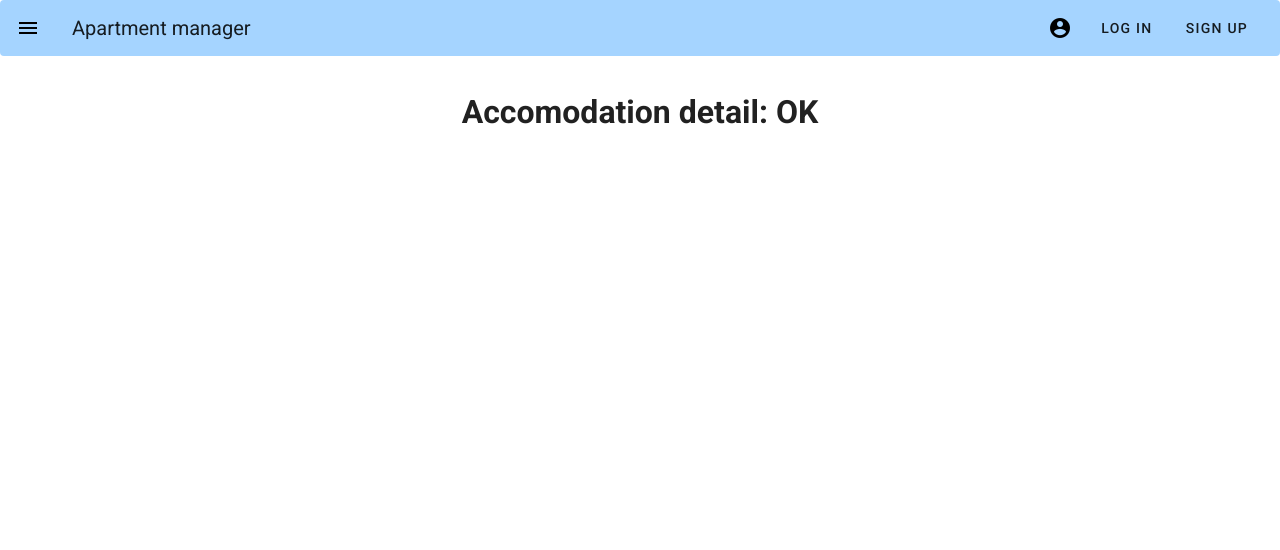
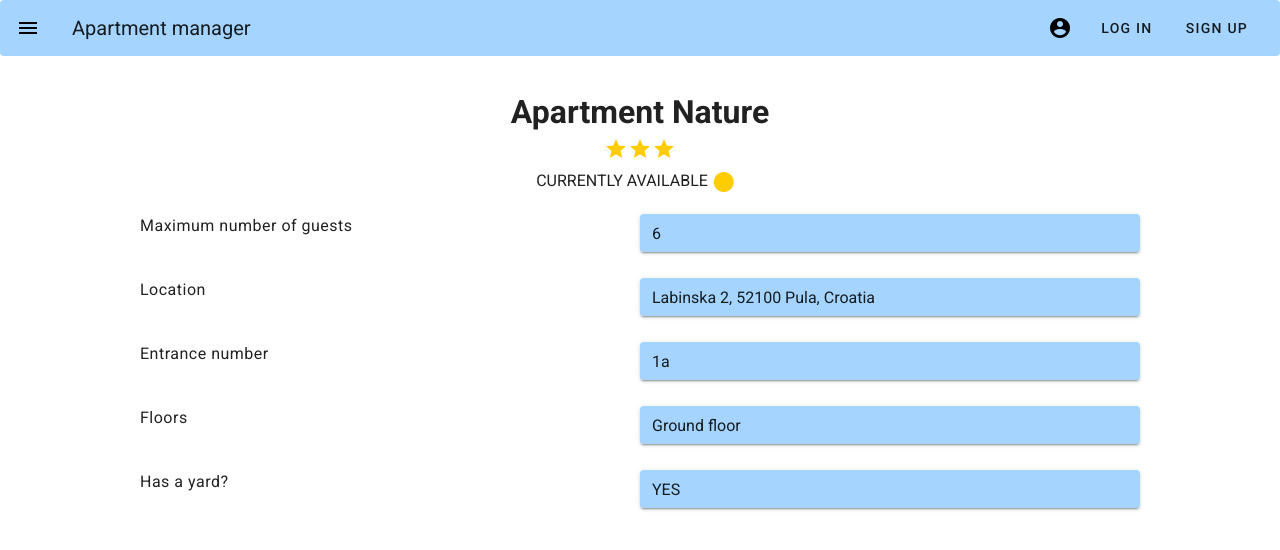
Before and after one commit to b0rke-mborina/apartment-manager-frontend, a Vue app: page /accomodation/111 in a window 1280 px wide. Shown: the top 550 px of the page. Built offline with nearby package versions, Linux system fonts and the light colour scheme.

Commit message:
Fixed data for accomodations, added data to accomodation detail view and created design for it

```diff
--- a/src/components/AccomodationItem.vue
+++ b/src/components/AccomodationItem.vue
@@ -17,10 +17,6 @@
 					</v-icon>
 					<v-icon v-else-if="accomodation.currentState === 'PENDING'"
 							icon color="#6666ff" class="pr-2">
-						mdi-circle
-					</v-icon>
-					<v-icon v-else-if="accomodation.currentState === 'NOT READY'"
-							icon color="#FF6F6F" class="pr-2">
 						mdi-circle
 					</v-icon>
 					{{ accomodation.currentState }}
--- a/src/views/AccomodationDetailView.vue
+++ b/src/views/AccomodationDetailView.vue
@@ -1,27 +1,86 @@
 <template>
 	<v-container absolute fluid class="main-content">
-		<!-- Page title -->
-		<h1 class="mt-5 mb-4 text-center">Accomodation detail: OK</h1>
+		<!-- Page title (name of private accomodation) -->
+		<h1 class="mt-5 text-center">{{ accomodation.name }}</h1>
+		<!-- Stars based on number of stars / category -->
+		<div class="text-center mb-2">
+			<span v-for="i in accomodation.categoryStarNumber" v-bind:key="i" class="mt-5 mb-4 text-center">
+				<v-icon icon color="#FFCC00">mdi-star</v-icon>
+			</span>
+		</div>
+		<!-- Current state of private accomodation -->
+		<div class="text-center mb-5">
+			CURRENTLY {{ accomodation.currentState }}
+			<v-icon v-if="accomodation.currentState === 'AVAILABLE'"
+					icon color="#FFCC00" class="pr-2">
+				mdi-circle
+			</v-icon>
+			<v-icon v-else-if="accomodation.currentState === 'OCCUPIED'"
+					icon color="#55FF66" class="pr-2">
+				mdi-circle
+			</v-icon>
+			<v-icon v-else-if="accomodation.currentState === 'PENDING'"
+					icon color="#6666ff" class="pr-2">
+				mdi-circle
+			</v-icon>
+		</div>
+		<!-- Main information grid -->
+		<div class="details-grid">
+			<!-- Maximum number of guests -->
+			<div class="details-grid-item">
+				<FormLabel text="Maximum number of guests" class="details-label" />
+				<FormTextField :text="String(accomodation.maxGuestNumber)" />
+			</div>
+			<!-- Location info -->
+			<div class="details-grid-item">
+				<FormLabel text="Location" class="details-label" />
+				<FormTextField v-if="accomodation.location"
+									:text="accomodation.location.street
+											+ ' ' + accomodation.location.houseNumber
+											+ ',\n ' + accomodation.location.postalNumber
+											+ ' ' + accomodation.location.city
+											+ ', ' + accomodation.location.country" />
+			</div>
+			<!-- Entrance number info -->
+			<div class="details-grid-item">
+				<FormLabel text="Entrance number" class="details-label" />
+				<FormTextField v-if="accomodation.location" :text="accomodation.location.entranceNumber" />
+			</div>
+			<!-- Floors info -->
+			<div class="details-grid-item">
+				<FormLabel text="Floors" class="details-label" />
+				<FormTextField v-if="accomodation.lowestFloor === 0 && accomodation.numberofFloors === 1"
+									text="Ground floor" />
+				<FormTextField v-else-if="accomodation.lowestFloor !== 0 && accomodation.numberofFloors === 1"
+									:text="accomodation.lowestFloor + '. floor'" />
+				<FormTextField v-else :text="'Floors ' + accomodation.lowestFloor + ' to ' + (accomodation.numberofFloors - 1)" />
+			</div>
+			<!-- Yard info -->
+			<div class="details-grid-item">
+				<FormLabel text="Has a yard?" class="details-label" />
+				<FormTextField v-if="accomodation.hasYard" text="YES" />
+				<FormTextField v-else-if="!accomodation.hasYard" text="NO" />
+			</div>
+		</div>
 		<!-- Empty space at the bottom of page -->
 		<EmptyDiv/>
 	</v-container>
 </template>
 
 <script>
-import AccomodationItem from '@/components/AccomodationItem.vue';
-import AddNewButton from '@/components/ButtonAddNew.vue';
+import FormLabel from '@/components/FormLabel.vue';
+import FormTextField from '@/components/FormTextField.vue';
 import EmptyDiv from '@/components/EmptyDiv.vue';
 
 export default {
 	name: 'AccomodationsView',
 	data() {
 		return {
-			accomodations: []
+			accomodation: {}
 		}
 	},
 	mounted() {
-		let accomodationsFromBackend = [
-			{
+		let accomodationFromBackend = {
 			ObjectId: 111,
 			name: "Apartment Nature",
 			categoryStarNumber: 3,
@@ -38,50 +97,13 @@ export default {
 			hasYard: true,
 			lowestFloor: 0,
 			numberofFloors: 1
-			},
-			{
-				ObjectId: 211,
-				name: "Apartment Marie",
-				categoryStarNumber: 4,
-				maxGuestNumber: 4,
-				currentState: "OCCUPIED",
-				location: {
-					street: "Valturska",
-					houseNumber: "11",
-					entranceNumber: "1a",
-					postalNumber: 52210,
-					city: "Rovinj",
-					country: "Croatia"
-				},
-				hasYard: false,
-				lowestFloor: 1,
-				numberofFloors: 2
-			},
-			{
-				ObjectId: 311,
-				name: "Apartment x",
-				categoryStarNumber: 5,
-				maxGuestNumber: 5,
-				currentState: "NOT READY",
-				location: {
-					street: "Valturska",
-					houseNumber: "1d",
-					entranceNumber: "l",
-					postalNumber: 52210,
-					city: "Rovinj",
-					country: "Croatia"
-				},
-				hasYard: false,
-				lowestFloor: 2,
-				numberofFloors: 1
-			}
-		];
-		this.accomodations = accomodationsFromBackend;
-		console.log(this.accomodations);
+		};
+		this.accomodation = accomodationFromBackend;
+		console.log(this.accomodation);
 	},
 	components: {
-		AccomodationItem,
-		AddNewButton,
+		FormLabel,
+		FormTextField,
 		EmptyDiv
 	}
 }
@@ -89,4 +111,21 @@ export default {
 
 <style scoped>
 	@import '@/assets/css/views-style.css';
+	.details-grid {
+		display: grid;
+		grid-template-columns: auto;
+	}
+	.details-grid-item {
+		display: grid;
+		grid-template-columns: 1fr 1fr;
+	}
+	@media (max-width:750px) {
+		.details-grid-item {
+			grid-template-columns: auto;
+		}
+		.details-label {
+			text-align: center;
+			margin-bottom: 8px;
+		}
+	}
 </style>
--- a/src/views/AccomodationsView.vue
+++ b/src/views/AccomodationsView.vue
@@ -70,7 +70,7 @@ export default {
 				name: "Apartment x",
 				categoryStarNumber: 5,
 				maxGuestNumber: 5,
-				currentState: "NOT READY",
+				currentState: "PENDING",
 				location: {
 					street: "Valturska",
 					houseNumber: "1d",
```
Lines whose indentation alone changed are shown as unchanged.
